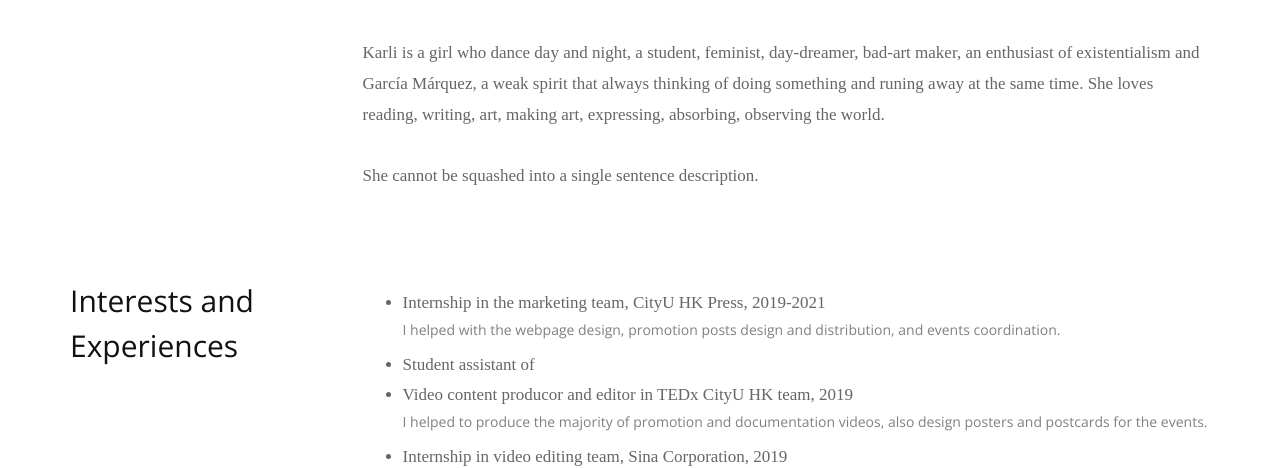
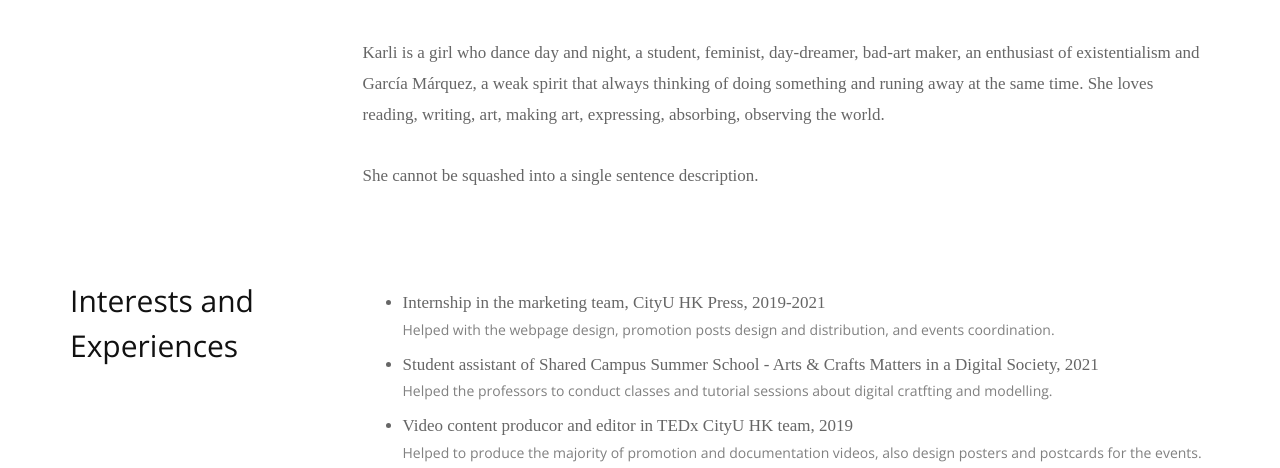
Before and after one commit to KarlieZhao/karliedoesnotexist, a plain HTML site: page about.html in a window 1280 px wide. Shown: the part 490-958 px from the top of the page. Drawn offline with nearby package versions, Linux system fonts and the light colour scheme; a web font is replaced by a local one.

Commit message:
add text

```diff
--- a/about.html
+++ b/about.html
@@ -78,10 +78,11 @@
           <p>
           <ul>
             <li>Internship in the marketing team, CityU HK Press, 2019-2021
-              <h5 style="color: grey;"> I helped with the webpage design, promotion posts design and distribution, and events coordination.</h5>
-              <li>Student assistant of
+              <h5 style="color: grey;"> Helped with the webpage design, promotion posts design and distribution, and events coordination.</h5>
+            <li>Student assistant of Shared Campus Summer School - Arts & Crafts Matters in a Digital Society, 2021
+              <h5 style="color: grey;"> Helped the professors to conduct classes and tutorial sessions about digital cratfting and modelling.</h5>
             <li>Video content producor and editor in TEDx CityU HK team, 2019
-              <h5 style="color: grey;">I helped to produce the majority of promotion and documentation videos, also design posters and postcards for the events.</h5>
+              <h5 style="color: grey;">Helped to produce the majority of promotion and documentation videos, also design posters and postcards for the events.</h5>
             <li>Internship in video editing team, Sina Corporation, 2019
           </ul>
           </p>
```
Also changed, not shown: portfolio.html (+2 -3 lines).
